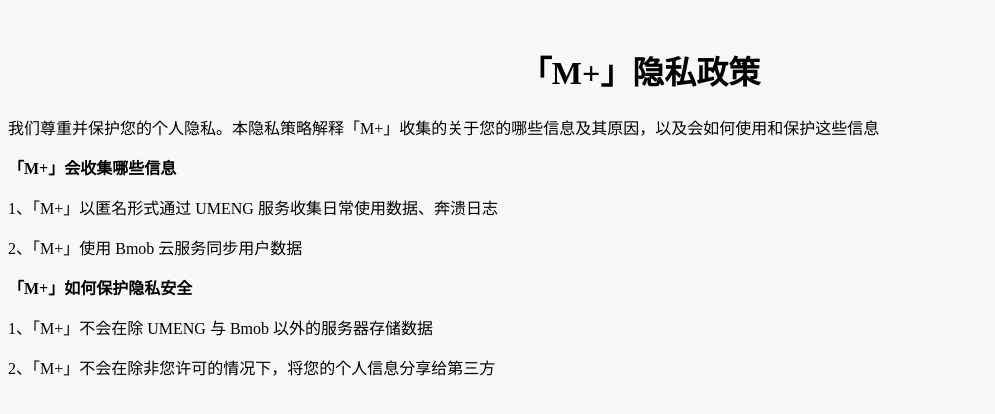
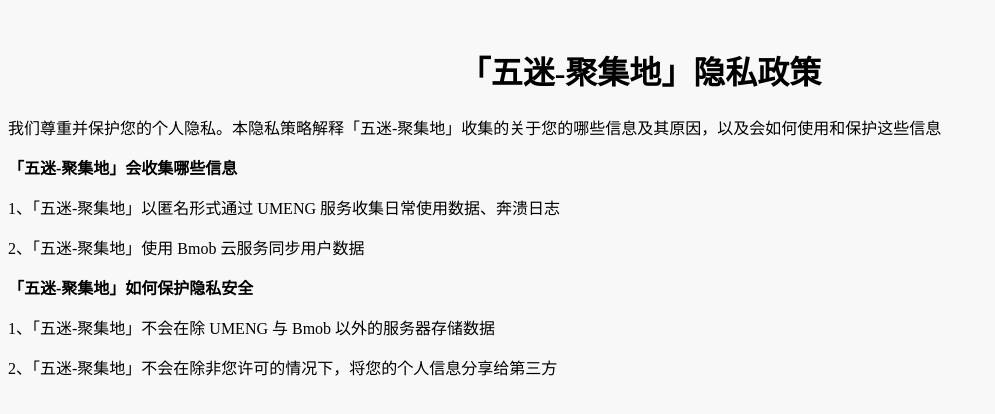
Before and after one commit to MAYDAY-PLUS/PrivacyPolicy, a plain HTML site: page index.html in a window 1280 px wide. Shown: the whole page, without its empty margins (0-995 px from the left). Drawn offline with Linux system fonts and the light colour scheme.

Commit message:
五迷-聚集地

```diff
--- a/index.html
+++ b/index.html
@@ -10,17 +10,17 @@
 
     <body style="height:auto;background:#f8f8f8;">
         <br/>
-        <center><h1>「M+」隐私政策</h1></center>
+        <center><h1>「五迷-聚集地」隐私政策</h1></center>
         <p>
-        我们尊重并保护您的个人隐私。本隐私策略解释「M+」收集的关于您的哪些信息及其原因，以及会如何使用和保护这些信息
+        我们尊重并保护您的个人隐私。本隐私策略解释「五迷-聚集地」收集的关于您的哪些信息及其原因，以及会如何使用和保护这些信息
         </p>
-        <b>「M+」会收集哪些信息</b>
-        <p>1、「M+」以匿名形式通过 UMENG 服务收集日常使用数据、奔溃日志</p>
-        <p>2、「M+」使用 Bmob 云服务同步用户数据</p>
+        <b>「五迷-聚集地」会收集哪些信息</b>
+        <p>1、「五迷-聚集地」以匿名形式通过 UMENG 服务收集日常使用数据、奔溃日志</p>
+        <p>2、「五迷-聚集地」使用 Bmob 云服务同步用户数据</p>
 
-        <b>「M+」如何保护隐私安全</b>
-        <p>1、「M+」不会在除 UMENG 与 Bmob 以外的服务器存储数据</p>
-        <p>2、「M+」不会在除非您许可的情况下，将您的个人信息分享给第三方</p>
+        <b>「五迷-聚集地」如何保护隐私安全</b>
+        <p>1、「五迷-聚集地」不会在除 UMENG 与 Bmob 以外的服务器存储数据</p>
+        <p>2、「五迷-聚集地」不会在除非您许可的情况下，将您的个人信息分享给第三方</p>
 
     </body>
 </html>
```
